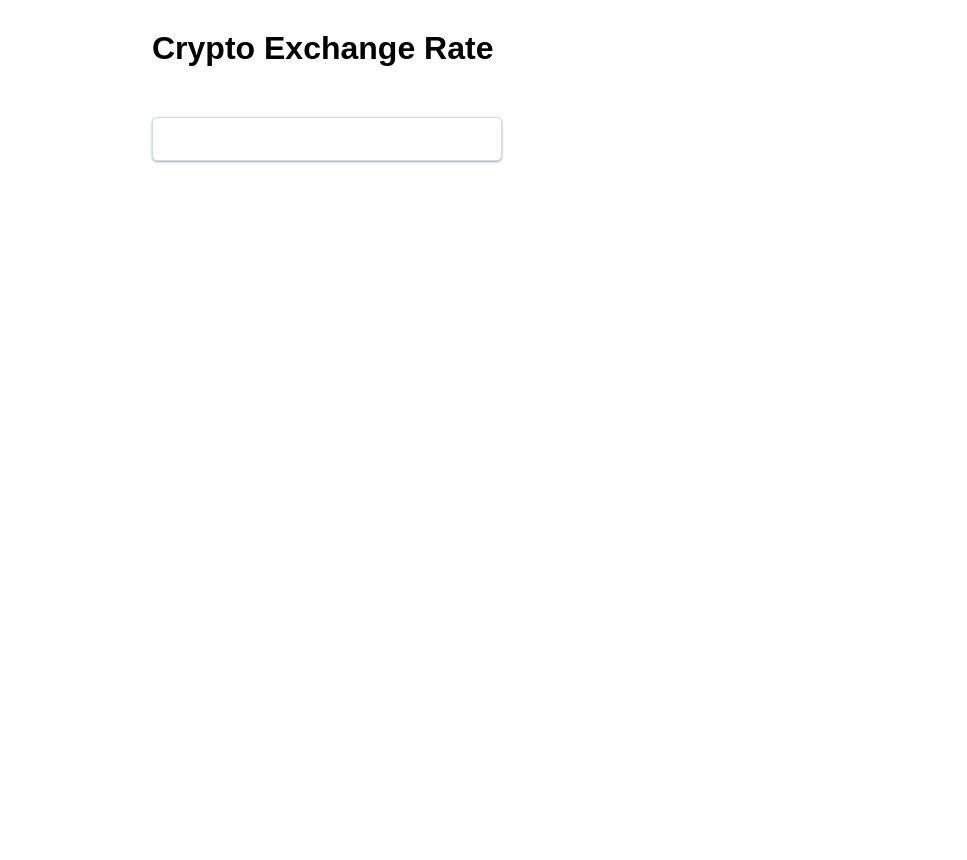
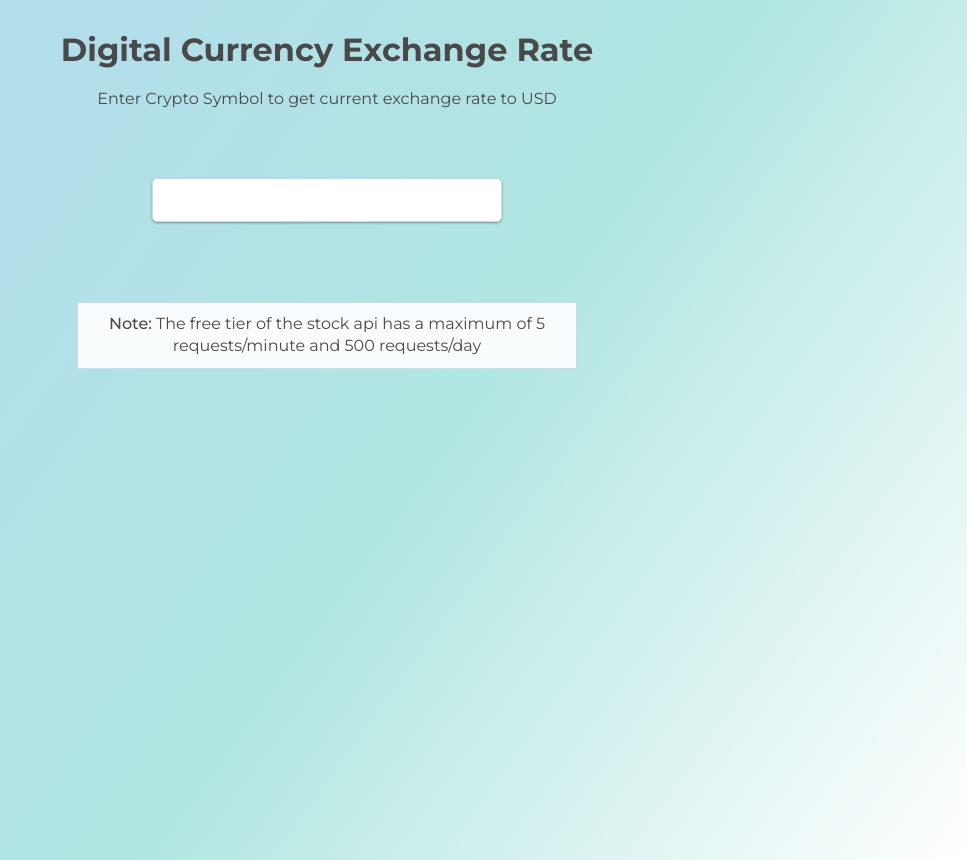
Before and after one commit to netmagik/cryptocurrency-rates, a React (Create React App) app: page / in a window 1280 px wide. Shown: the whole page, without its empty margins (313-1280 px from the left). Before the commit the page ends 800 px from the top, so only its background shows below. Built offline with nearby package versions, Linux system fonts and the light colour scheme; no server answers.

Commit message:
Update styles

```diff
--- a/public/index.html
+++ b/public/index.html
@@ -10,7 +10,9 @@
       content="Web site created using create-react-app"
     />
     <link rel="apple-touch-icon" href="%PUBLIC_URL%/logo192.png" />
-
+    <link rel="preconnect" href="https://fonts.googleapis.com">
+    <link rel="preconnect" href="https://fonts.gstatic.com" crossorigin>
+    <link href="https://fonts.googleapis.com/css2?family=Montserrat:wght@400;500;700&display=swap" rel="stylesheet">
     <link rel="manifest" href="%PUBLIC_URL%/manifest.json" />
 
     <title>Crypto Rates App in React</title>
--- a/src/App.css
+++ b/src/App.css
@@ -6,13 +6,28 @@
 
 body {
   font-family: "Montserrat", sans-serif;
-
+  color:rgb(73, 73, 73);
+  background: rgb(0, 135, 196);
+  background: linear-gradient(
+    126deg,
+    rgba(0, 135, 196, 0.29735644257703087) 10%,
+    rgba(0, 174, 159, 0.3113620448179272) 56%,
+    rgba(255, 255, 255, 0.9332107843137255) 100%
+  );
 }
 
 .app {
   margin: 30px auto;
-  display: grid;
-  place-content: center;
+  height:100vh;
+  text-align: center;
+}
+
+h1, p {
+  margin: 20px 0;
+}
+
+.emp {
+  font-weight: 500;
 }
 
 input {
@@ -22,7 +37,7 @@ input {
   box-shadow: 0 1px 3px rgb(0 0 0 / 12%), 0 1px 2px rgb(0 0 0 / 24%);
   transition: all 0.3s cubic-bezier(0.25, 0.8, 0.25, 1);
   font-size: 16px;
-  margin-top: 50px;
+  margin: 50px auto 0;
   padding: 12px 10px;
   width: 350px;
   text-transform: uppercase;
@@ -40,38 +55,39 @@ label {
 }
 
 .results {
-  margin: 50px;
-  text-transform: uppercase;
-  font-size: 2rem;
+  margin: 50px auto;
+  padding: 30px;
+  border-radius: 5px;
+  max-width: 500px;
+  background-color: rgba(255, 255, 255, 0.35);
 }
 
-.emp {
-  font-style: italic;
+.rate {
+  font-size: 2rem;
+  text-transform: uppercase;
+  font-weight: 700;
 }
 
 .note {
   text-align: center;
-  max-width: 350px;
+  max-width: 500px;
   margin: 80px auto;
   line-height: 1.4;
   border: 1px solid rgb(204, 219, 232);
   padding: 10px;
-}
-
-.bold {
-  font-weight: bold;
-  font-size: large;
+  background-color: rgba(255, 255, 255, 0.9332107843137255);
 }
 
 .no-autocomplete {
   color: #999;
   padding: 8px;
 }
+
 .autocomplete {
   border: 1px solid #999;
   border-top-width: 0;
   list-style: none;
-  margin-top: 0;
+  margin: 0 auto;
   max-height: 143px;
   overflow-y: auto;
   padding-left: 0;
--- a/src/App.js
+++ b/src/App.js
@@ -120,7 +120,8 @@ function App() {
 
   return (
     <div className="app">
-      <h1>Crypto Exchange Rate</h1>
+      <h1>Digital Currency Exchange Rate</h1>
+      <p>Enter Crypto Symbol to get current exchange rate to USD</p>
 
       {/* Show Input Box */}
       <input
@@ -134,15 +135,17 @@ function App() {
       {/* Show Results */}
 
       {results.rate && (
-        <div>
-          <p className="results">
-            1 {query} = <span className="emp">${results.rate}</span>
+        <div className="results">
+          <p className="rate">
+            1 {query} = ${results.rate}
           </p>
+          <p className="emp">{results.description} to: {results.toCurrency}</p>
           <p>Last Refreshed: {results.date}</p>
-          <p>Currency Exchange Rate from: {results.description} to: {results.toCurrency}</p>
+
         </div>
       )}
 
+     <p className="note"><span className="emp">Note:</span> The free tier of the stock api has a maximum of 5 requests/minute and 500 requests/day</p>
     </div>
   );
 }
```
